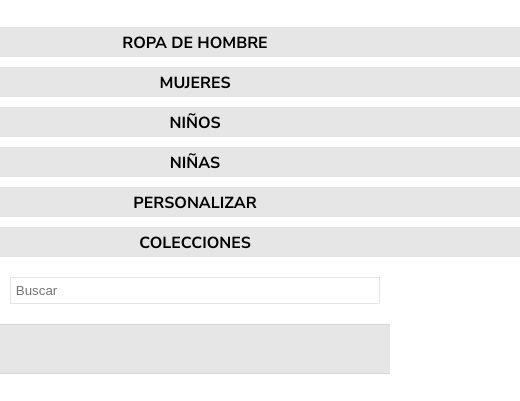
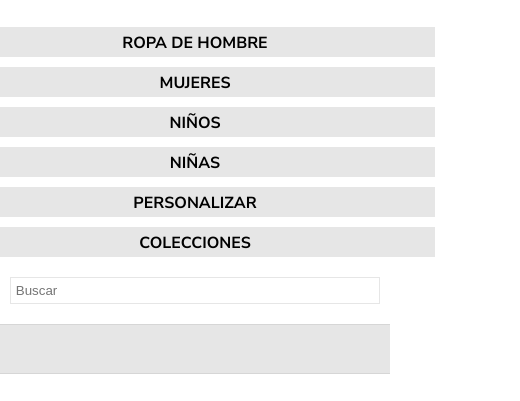
Before and after one commit to DavidMendoza5/Nike-template, a plain HTML site: page index.html in a window 390 px wide. Shown: the part 226-627 px from the top of the page, 520 px wide, since content can reach past the window. Drawn offline with Linux system fonts and the light colour scheme.

Commit message:
Media Query view port changed

```diff
--- a/css/main.css
+++ b/css/main.css
@@ -4,7 +4,7 @@
   padding: 0;
   box-sizing: border-box;
 }
-  /* background-color: #e66666; */
+
 body {
   font-family: 'Nunito Sans', sans-serif;
 }
--- a/css/movil.css
+++ b/css/movil.css
@@ -1,4 +1,4 @@
-@media screen and (max-width: 480px) {
+@media screen and (max-width: 400px) {
   header {
     max-width: 480px;
     flex-direction: column;
@@ -46,6 +46,7 @@
 
   .header_bottom_center_options {
     margin-top: 20px;
+    width: 480px;
     flex-direction: column;
   }
 
```
